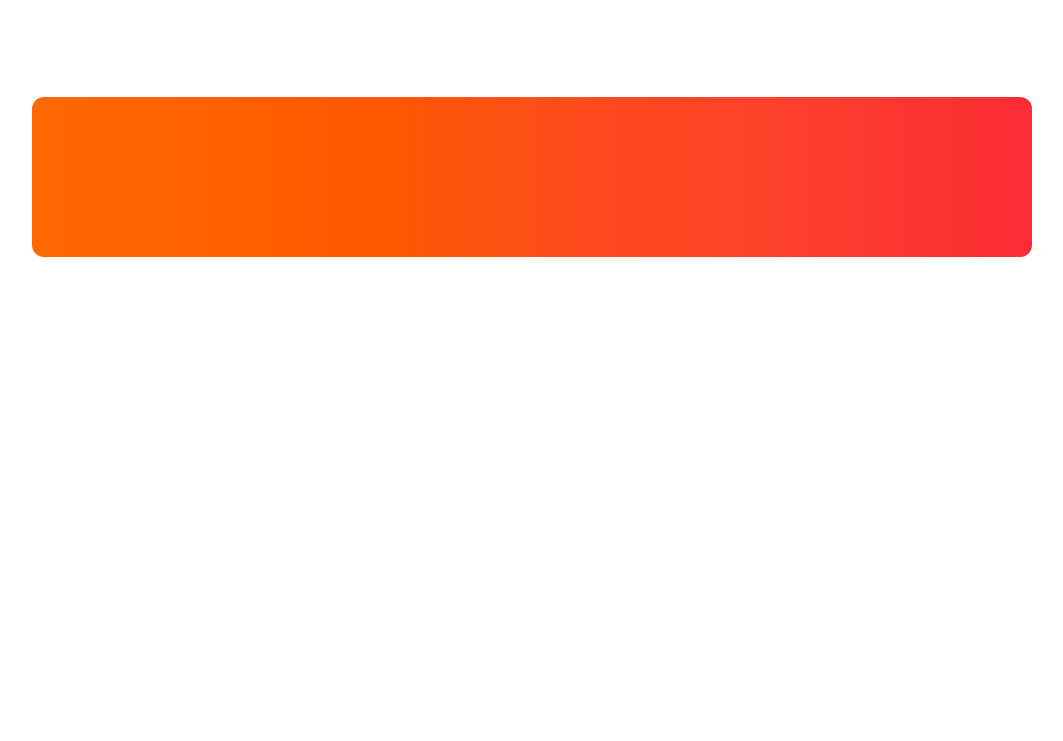
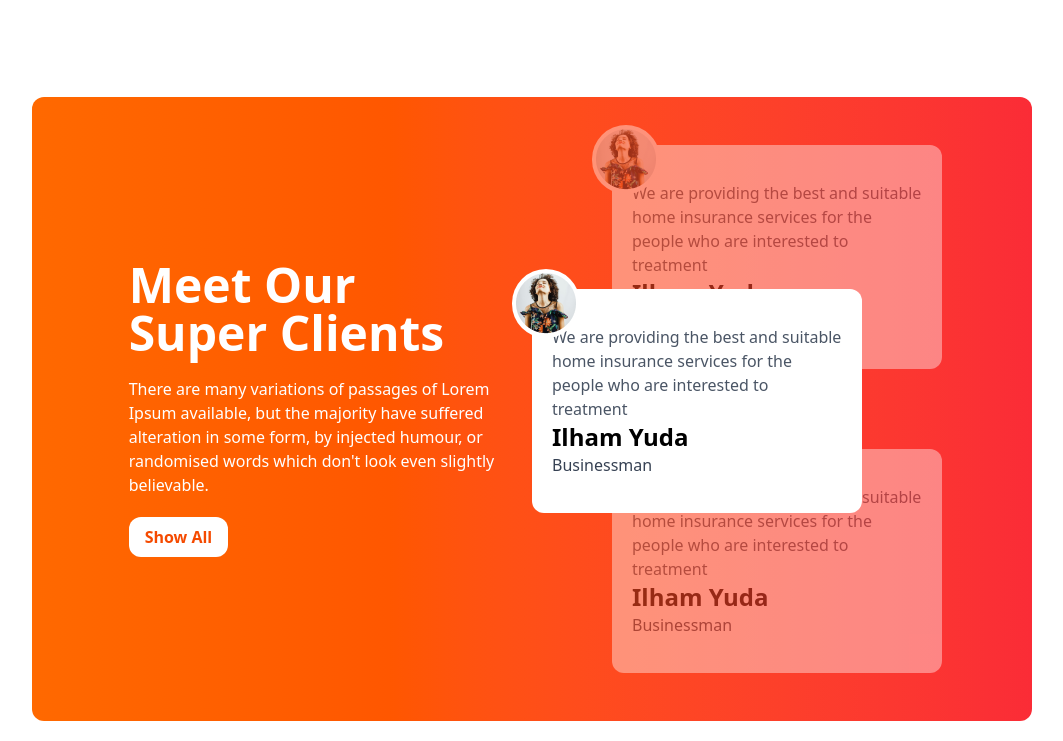
Before and after one commit to Charlie-033/Tea-House-Page, a plain HTML site: page index.html in a window 1280 px wide. Shown: the part 1653-2394 px from the top of the page, without its empty margins (108-1171 px from the left). Before the commit the page ends 1930 px from the top, so only its background shows below. Drawn offline with nearby package versions, Linux system fonts and the light colour scheme.

Commit message:
added review section

```diff
--- a/index.html
+++ b/index.html
@@ -115,11 +115,53 @@
         </section>
         <!-- Reviews section -->
          <section>
-          <div class="h-40 bg-linear-to-r from-orange-500 to-red-500 rounded-xl grid grid-cols-1 lg:grid-cols-2 text-white px-7 py-8 lg:px-15 lg:py-18">
+          <div class=" bg-linear-to-r from-orange-500 to-red-500 rounded-xl grid grid-cols-1 lg:grid-cols-2 text-white px-7 py-8 lg:px-15 lg:py-18">
             <!-- text section -->
-             <div></div>
+           <div class="flex justify-center items-center">
+            <div class="w-5/6">
+              <h1 class="text-5xl font-semibold mb-5 mt-10">Meet Our Super Clients</h1>
+              <p>There are many variations of passages of Lorem Ipsum available, but the majority have suffered alteration in some form, by injected humour, or randomised words which don't look even slightly believable. </p>
+              <button class="px-4 py-2 bg-white text-orange-600 font-semibold rounded-xl mt-5 mb-10">Show All</button>
+             </div>
+           </div>
              <!-- reviews card section -->
-              <div></div>
+              <div class="relative py-4">
+                <!-- middle card -->
+                 <div class="absolute z-10 top-30">
+                  <div class=" h-46 md:h-56 w-full md:w-3/4 bg-white text-black rounded-xl flex items-center">
+                    <div class="absolute -top-5 -left-5 bg-white rounded-full">
+                      <img class="p-1" src="images/client.png" alt="">
+                    </div>
+                    <div class="px-5">
+                      <p class="text-gray-600">We are providing the best and suitable home insurance services for the people who are interested to treatment</p>
+                      <h3 class="text-2xl font-semibold">Ilham Yuda</h3>
+                      <p class="text-gray-700">Businessman</p>
+                    </div>
+                  </div>
+                 </div>
+                <!-- top card -->
+                <div class="relative h-46 md:h-56 w-full md:w-3/4 bg-white text-black rounded-xl flex items-center left-6 md:left-20 opacity-40 md:bottom-10">
+                  <div class="absolute -top-5 -left-5 bg-white rounded-full">
+                    <img class="p-1" src="images/client.png" alt="">
+                  </div>
+                  <div class="px-5">
+                    <p class="text-gray-600">We are providing the best and suitable home insurance services for the people who are interested to treatment</p>
+                    <h3 class="text-2xl font-semibold">Ilham Yuda</h3>
+                    <p class="text-gray-700">Businessman</p>
+                  </div>
+                </div>
+                <!-- bottom card -->
+                <div class="relative h-46 md:h-56 w-full md:w-3/4 bg-white text-black rounded-xl flex items-center top-10 left-6 md:left-20 opacity-40">
+                  <div class="absolute -top-5 -left-5 bg-white rounded-full">
+                    <img class="p-1" src="images/client.png" alt="">
+                  </div>
+                  <div class="px-5">
+                    <p class="text-gray-600">We are providing the best and suitable home insurance services for the people who are interested to treatment</p>
+                    <h3 class="text-2xl font-semibold">Ilham Yuda</h3>
+                    <p class="text-gray-700">Businessman</p>
+                  </div>
+                </div>
+              </div>
           </div>
          </section>
     </main>
```
